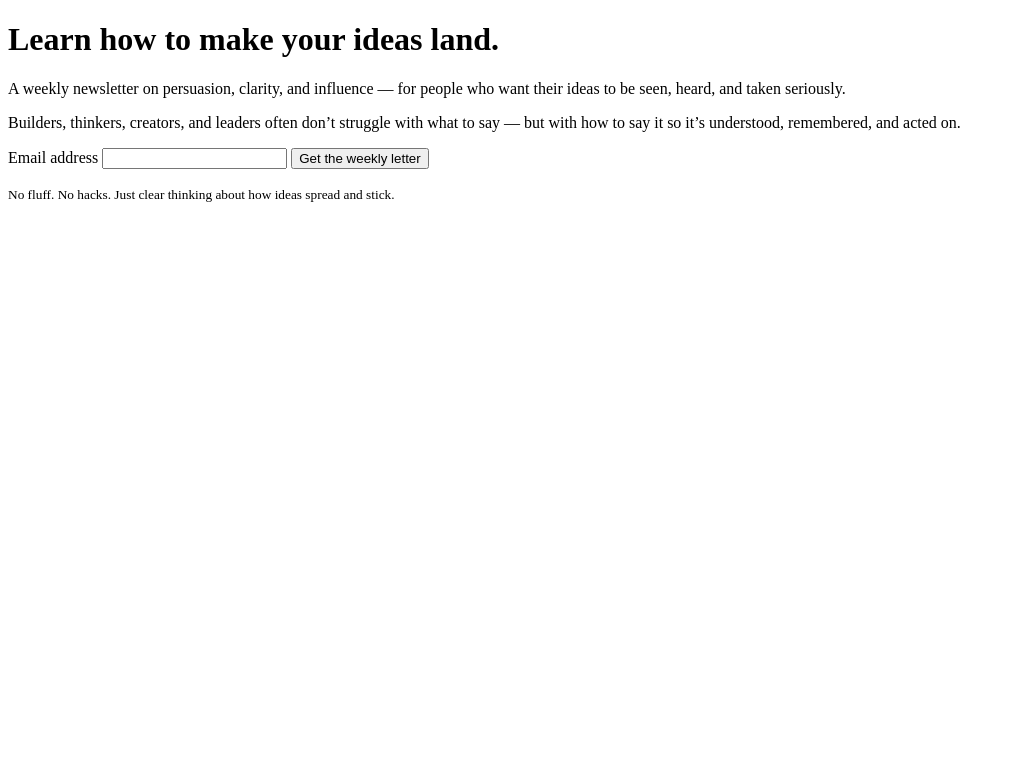
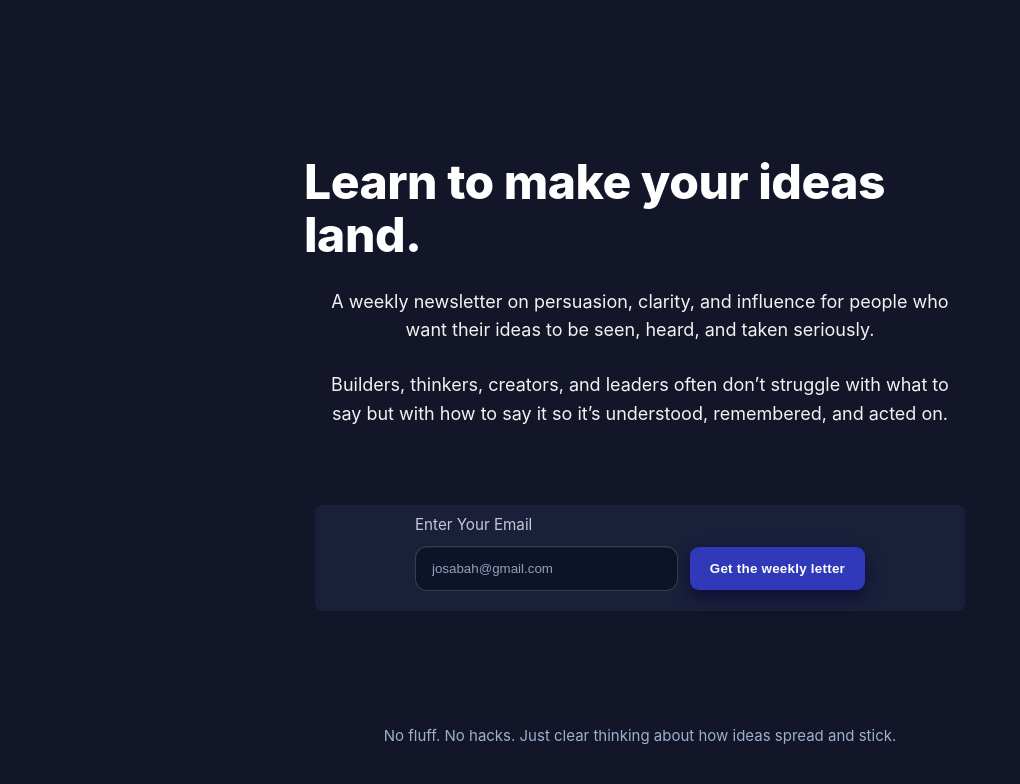
Before and after one commit to Josabah/get-seen-landing-page, a website: page index.html in a window 1280 px wide. Shown: the whole page, without its empty margins (0-1020 px from the left). Drawn offline with Linux system fonts and the light colour scheme.

Commit message:
added css Styling

```diff
--- a/index.html
+++ b/index.html
@@ -5,28 +5,28 @@
   <meta charset="UTF-8" />
   <meta name="viewport" content="width=device-width, initial-scale=1.0" />
   <title>Get Seen</title>
-  <!-- <link rel="stylesheet" href="styles.css" /> -->
+  <link rel="stylesheet" href="styles.css" />
   <script src="index.js" defer></script>
 </head>
 
 <body>
   <main>
-    <h1>Learn how to make your ideas land.</h1>
+    <h1>Learn to make your ideas land.</h1>
 
     <p>
-      A weekly newsletter on persuasion, clarity, and influence — for people
+      A weekly newsletter on persuasion, clarity, and influence for people
       who want their ideas to be seen, heard, and taken seriously.
     </p>
 
     <p>
       Builders, thinkers, creators, and leaders often don’t struggle with what
-      to say — but with how to say it so it’s understood, remembered, and acted on.
+      to say but with how to say it so it’s understood, remembered, and acted on.
     </p>
 
     <form>
-      <label for="email">Email address</label>
-      <input type="email" id="email" name="email" required />
-      <button type="submit">Get the weekly letter</button>
+      <label for="email">Enter Your Email</label>
+      <input type="email" placeholder="josabah@gmail.com" id="email" name="email" required />
+      <button type="submit" class="primary-cta">Get the weekly letter</button>
     </form>
 
     <p>
--- a/index.js
+++ b/index.js
@@ -44,7 +44,7 @@ form.addEventListener("submit", async (event) => {
 
   try {
     const payload = { email: input.value.trim().toLowerCase() };
-    const response = await fetch("http://localhost:3001/subscribe", {
+    const response = await fetch("http://localhost:3000/subscribe", {
       method: "POST",
       headers: { "Content-Type": "application/json" },
       body: JSON.stringify(payload)
```
